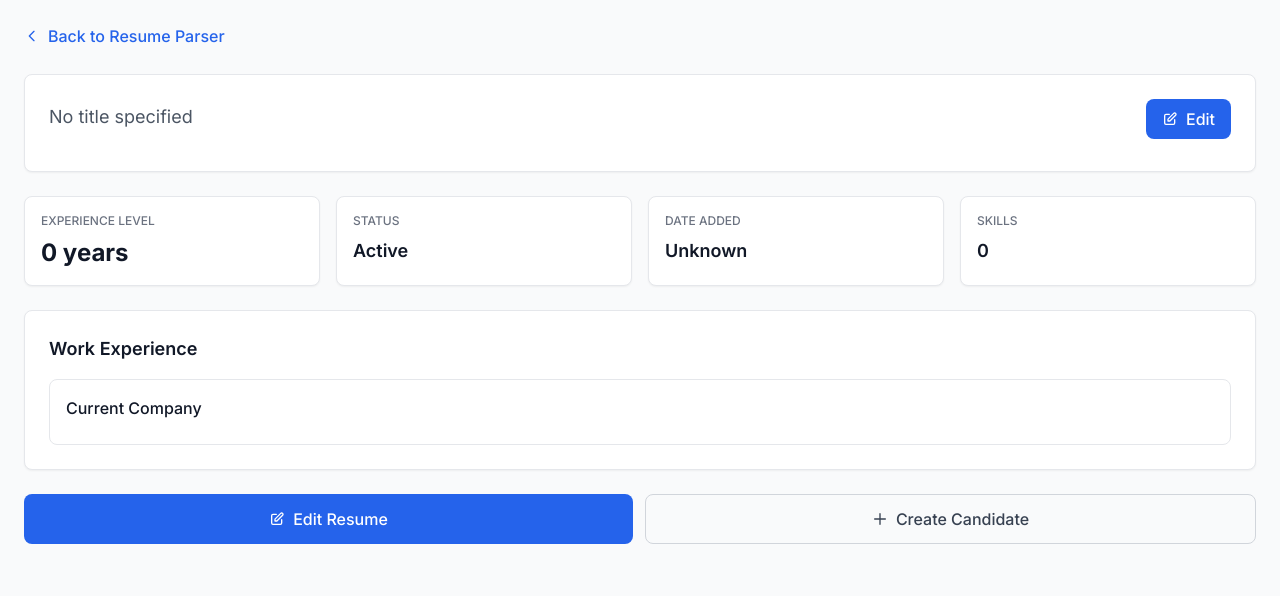
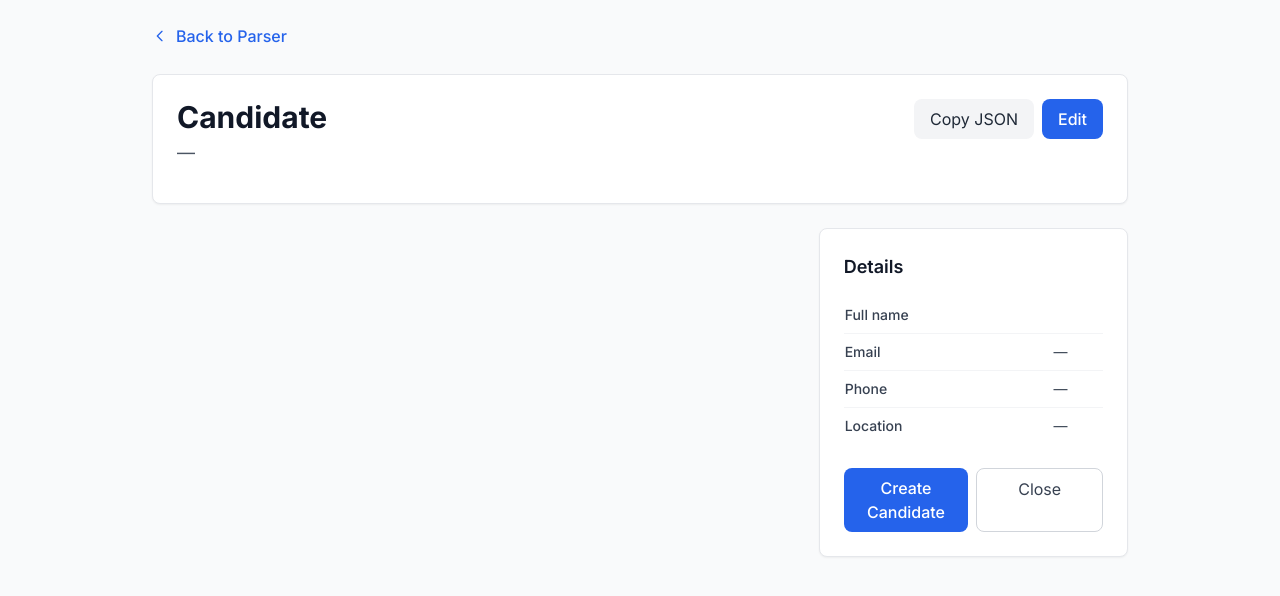
Before and after one commit to 6838gamal/Ai-Recruitment-platform, a Python web app: template app/templates/resume_parser/view.html in a window 1280 px wide. Shown: the top 596 px of the page. Run offline with Jinja, Linux system fonts and the light colour scheme; the template is opened without the code that fills it, so the values that code supplies are empty; some libraries are stand-ins or nearby versions.

Commit message:
feat(resume_parser): improve view template to display parsed resume details and actions (non-persistent)

```diff
--- a/app/templates/resume_parser/view.html
+++ b/app/templates/resume_parser/view.html
@@ -1,16 +1,16 @@
 {% extends "base.html" %}
-{% block title %}{{ resume.first_name }} {{ resume.last_name }} — AI Recruitment Platform{% endblock %}
-{% block page_title %}{{ resume.first_name }} {{ resume.last_name }}{% endblock %}
+{% block title %}{{ resume.first_name or 'Candidate' }} {{ resume.last_name or '' }} — Resume Preview{% endblock %}
+{% block page_title %}{{ resume.first_name or 'Candidate' }} {{ resume.last_name or '' }}{% endblock %}
 
 {% block content %}
-<div class="p-6">
+<div class="p-6 max-w-5xl mx-auto">
   <!-- Back Button -->
   <div class="mb-6">
-        <a href="/resume-parser/" class="inline-flex items-center gap-2 text-primary-600 hover:text-primary-700 dark:text-primary-400 dark:hover:text-primary-300 font-medium">
+    <a href="/resume-parser/list" class="inline-flex items-center gap-2 text-primary-600 hover:text-primary-700 dark:text-primary-400 dark:hover:text-primary-300 font-medium">
       <svg class="w-4 h-4" fill="none" stroke="currentColor" viewBox="0 0 24 24">
         <path stroke-linecap="round" stroke-linejoin="round" stroke-width="2" d="M15 19l-7-7 7-7"/>
       </svg>
-            Back to Resume Parser
+      Back to Parser
     </a>
   </div>
 
@@ -18,9 +18,9 @@
   <div class="bg-white dark:bg-gray-800 rounded-lg shadow-sm border border-gray-200 dark:border-gray-700 p-6 mb-6">
     <div class="flex items-start justify-between">
       <div>
-                <h2 class="text-3xl font-bold text-gray-900 dark:text-white">{{ resume.first_name }} {{ resume.last_name }}</h2>
-                <p class="text-lg text-gray-600 dark:text-gray-400 mt-1">{{ resume.title or 'No title specified' }}</p>
-                <div class="flex gap-4 mt-4">
+        <h1 class="text-3xl font-bold text-gray-900 dark:text-white">{{ resume.first_name or 'Candidate' }} {{ resume.last_name or '' }}</h1>
+        <p class="text-lg text-gray-600 dark:text-gray-400 mt-1">{{ resume.title or '—' }}</p>
+        <div class="mt-3 flex items-center gap-4 flex-wrap">
           {% if resume.email %}
             <a href="mailto:{{ resume.email }}" class="text-primary-600 hover:text-primary-700 dark:text-primary-400">{{ resume.email }}</a>
           {% endif %}
@@ -32,17 +32,19 @@
           {% endif %}
         </div>
       </div>
+
       <div class="flex gap-2">
-                <a href="/resume-parser/{{ resume.id }}/edit" class="inline-flex items-center gap-2 px-4 py-2 bg-primary-600 hover:bg-primary-700 text-white font-medium rounded-lg transition-colors">
-                    <svg class="w-4 h-4" fill="none" stroke="currentColor" viewBox="0 0 24 24">
-                        <path stroke-linecap="round" stroke-linejoin="round" stroke-width="2" d="M11 5H6a2 2 0 00-2 2v11a2 2 0 002 2h11a2 2 0 002-2v-5m-1.414-9.414a2 2 0 112.828 2.828L11.828 15H9v-2.828l8.586-8.586z"/>
-                    </svg>
-                    Edit
-                </a>
+        <button id="copy-json" class="inline-flex items-center gap-2 px-4 py-2 bg-gray-100 dark:bg-gray-700 text-gray-800 dark:text-gray-200 rounded-lg">
+          Copy JSON
+        </button>
+        <a href="/resume-parser/{{ resume.id }}/edit" class="inline-flex items-center gap-2 px-4 py-2 bg-primary-600 hover:bg-primary-700 text-white font-medium rounded-lg">Edit</a>
       </div>
     </div>
   </div>
 
+  <!-- Main Content: Summary & Details -->
+  <div class="grid grid-cols-1 lg:grid-cols-3 gap-6">
+    <div class="lg:col-span-2">
       <!-- Professional Summary -->
       {% if resume.summary %}
       <div class="bg-white dark:bg-gray-800 rounded-lg shadow-sm border border-gray-200 dark:border-gray-700 p-6 mb-6">
@@ -51,86 +53,86 @@
       </div>
       {% endif %}
 
-    <!-- Key Information -->
-    <div class="grid grid-cols-1 md:grid-cols-2 lg:grid-cols-4 gap-4 mb-6">
-        <div class="bg-white dark:bg-gray-800 rounded-lg shadow-sm border border-gray-200 dark:border-gray-700 p-4">
-            <p class="text-xs font-medium text-gray-500 dark:text-gray-400 uppercase mb-2">Experience Level</p>
-            <p class="text-2xl font-bold text-gray-900 dark:text-white">{{ resume.years_of_experience or 0 }} years</p>
+      <!-- Experience (if provided) -->
+      {% if resume.experience %}
+      <div class="bg-white dark:bg-gray-800 rounded-lg shadow-sm border border-gray-200 dark:border-gray-700 p-6 mb-6">
+        <h3 class="text-lg font-semibold text-gray-900 dark:text-white mb-4">Experience</h3>
+        <ul class="list-disc pl-5 space-y-2 text-gray-700 dark:text-gray-300">
+          {% for exp in resume.experience %}
+            <li>
+              <div class="font-medium">{{ exp.role or exp.title or '—' }} — <span class="text-sm text-gray-500">{{ exp.company or '' }} {{ exp.period or '' }}</span></div>
+              {% if exp.description %}
+                <div class="text-sm">{{ exp.description }}</div>
+              {% endif %}
+            </li>
+          {% endfor %}
+        </ul>
       </div>
-        <div class="bg-white dark:bg-gray-800 rounded-lg shadow-sm border border-gray-200 dark:border-gray-700 p-4">
-            <p class="text-xs font-medium text-gray-500 dark:text-gray-400 uppercase mb-2">Status</p>
-            <p class="text-lg font-semibold text-gray-900 dark:text-white">{{ resume.status|capitalize if resume.status else 'Active' }}</p>
-        </div>
-        <div class="bg-white dark:bg-gray-800 rounded-lg shadow-sm border border-gray-200 dark:border-gray-700 p-4">
-            <p class="text-xs font-medium text-gray-500 dark:text-gray-400 uppercase mb-2">Date Added</p>
-            <p class="text-lg font-semibold text-gray-900 dark:text-white">{{ resume.created_at.strftime('%b %d, %Y') if resume.created_at else 'Unknown' }}</p>
-        </div>
-        <div class="bg-white dark:bg-gray-800 rounded-lg shadow-sm border border-gray-200 dark:border-gray-700 p-4">
-            <p class="text-xs font-medium text-gray-500 dark:text-gray-400 uppercase mb-2">Skills</p>
-            <p class="text-lg font-semibold text-gray-900 dark:text-white">{{ resume.skills_list.count(',') + 1 if resume.skills_list else 0 }}</p>
-        </div>
-    </div>
+      {% endif %}
 
-    <!-- Skills Section -->
-    {% if resume.skills_list %}
+      <!-- Skills -->
+      {% if resume.skills %}
       <div class="bg-white dark:bg-gray-800 rounded-lg shadow-sm border border-gray-200 dark:border-gray-700 p-6 mb-6">
         <h3 class="text-lg font-semibold text-gray-900 dark:text-white mb-4">Skills</h3>
         <div class="flex flex-wrap gap-2">
-            {% for skill in resume.skills_list.split(',') %}
-            <span class="inline-flex items-center px-3 py-1 rounded-full text-sm font-medium bg-primary-100 dark:bg-primary-900/30 text-primary-800 dark:text-primary-300">
-                {{ skill.strip() }}
-            </span>
+          {% for skill in resume.skills %}
+            <span class="text-xs bg-blue-100 dark:bg-blue-900/30 text-blue-800 dark:text-blue-300 px-3 py-1 rounded-full">{{ skill }}</span>
           {% endfor %}
         </div>
       </div>
       {% endif %}
+    </div>
 
-    <!-- Experience Section -->
-    <div class="bg-white dark:bg-gray-800 rounded-lg shadow-sm border border-gray-200 dark:border-gray-700 p-6 mb-6">
-        <h3 class="text-lg font-semibold text-gray-900 dark:text-white mb-4">Work Experience</h3>
-        <div class="space-y-4">
-            <div class="p-4 border border-gray-200 dark:border-gray-700 rounded-lg">
-                <div class="flex items-start justify-between mb-2">
+    <!-- Right column: Details card -->
     <div>
-                        <p class="font-medium text-gray-900 dark:text-white">{{ resume.current_company or 'Current Company' }}</p>
-                        {% if resume.title %}
-                        <p class="text-sm text-gray-500 dark:text-gray-400">{{ resume.title }}</p>
-                        {% endif %}
+      <div class="bg-white dark:bg-gray-800 rounded-lg shadow-sm border border-gray-200 dark:border-gray-700 p-6">
+        <h3 class="text-lg font-semibold text-gray-900 dark:text-white mb-4">Details</h3>
+        <table class="w-full text-sm text-left text-gray-700 dark:text-gray-300">
+          <tbody class="divide-y divide-gray-100 dark:divide-gray-700">
+            <tr>
+              <td class="py-2 font-medium">Full name</td>
+              <td class="py-2">{{ resume.first_name or '' }} {{ resume.last_name or '' }}</td>
+            </tr>
+            <tr>
+              <td class="py-2 font-medium">Email</td>
+              <td class="py-2">{{ resume.email or '—' }}</td>
+            </tr>
+            <tr>
+              <td class="py-2 font-medium">Phone</td>
+              <td class="py-2">{{ resume.phone or '—' }}</td>
+            </tr>
+            <tr>
+              <td class="py-2 font-medium">Location</td>
+              <td class="py-2">{{ resume.location or '—' }}</td>
+            </tr>
+          </tbody>
+        </table>
+
+        <div class="mt-6 flex gap-2">
+          <button id="create-candidate" class="flex-1 px-4 py-2 bg-primary-600 hover:bg-primary-700 text-white font-medium rounded-lg">Create Candidate</button>
+          <a href="/resume-parser/list" class="flex-1 px-4 py-2 border border-gray-300 dark:border-gray-600 text-gray-700 dark:text-gray-300 rounded-lg text-center">Close</a>
         </div>
       </div>
-                {% if resume.summary %}
-                <p class="text-sm text-gray-600 dark:text-gray-400">{{ resume.summary }}</p>
-                {% endif %}
     </div>
   </div>
 </div>
 
-    <!-- Education Section -->
-    {% if resume.education %}
-    <div class="bg-white dark:bg-gray-800 rounded-lg shadow-sm border border-gray-200 dark:border-gray-700 p-6 mb-6">
-        <h3 class="text-lg font-semibold text-gray-900 dark:text-white mb-4">Education</h3>
-        <div class="space-y-4">
-            <div class="p-4 border border-gray-200 dark:border-gray-700 rounded-lg">
-                <p class="font-medium text-gray-900 dark:text-white">{{ resume.education }}</p>
-            </div>
-        </div>
-    </div>
-    {% endif %}
+<script>
+// Copy resume JSON to clipboard for quick transfer
+document.getElementById('copy-json')?.addEventListener('click', function () {
+  const resume = {{ resume|tojson|safe }};
+  navigator.clipboard.writeText(JSON.stringify(resume, null, 2)).then(function () {
+    alert('Resume JSON copied to clipboard');
+  }).catch(function () {
+    alert('Unable to copy');
+  });
+});
 
-    <!-- Actions -->
-    <div class="flex gap-3">
-        <a href="/resume-parser/{{ resume.id }}/edit" class="flex-1 inline-flex items-center justify-center gap-2 px-6 py-3 bg-primary-600 hover:bg-primary-700 text-white font-medium rounded-lg transition-colors">
-            <svg class="w-4 h-4" fill="none" stroke="currentColor" viewBox="0 0 24 24">
-                <path stroke-linecap="round" stroke-linejoin="round" stroke-width="2" d="M11 5H6a2 2 0 00-2 2v11a2 2 0 002 2h11a2 2 0 002-2v-5m-1.414-9.414a2 2 0 112.828 2.828L11.828 15H9v-2.828l8.586-8.586z"/>
-            </svg>
-            Edit Resume
-        </a>
-        <a href="/candidates/create?resume_id={{ resume.id }}" class="flex-1 inline-flex items-center justify-center gap-2 px-6 py-3 border border-gray-300 dark:border-gray-600 text-gray-700 dark:text-gray-300 hover:bg-gray-50 dark:hover:bg-gray-700 font-medium rounded-lg transition-colors">
-            <svg class="w-4 h-4" fill="none" stroke="currentColor" viewBox="0 0 24 24">
-                <path stroke-linecap="round" stroke-linejoin="round" stroke-width="2" d="M12 4v16m8-8H4"/>
-            </svg>
-            Create Candidate
-        </a>
-    </div>
-</div>
+// Placeholder action for Create Candidate (non-persistent)
+document.getElementById('create-candidate')?.addEventListener('click', function () {
+  alert('Create Candidate: not implemented. Resume JSON copied to clipboard for manual use.');
+  const resume = {{ resume|tojson|safe }};
+  navigator.clipboard.writeText(JSON.stringify(resume, null, 2));
+});
+</script>
 {% endblock %}
```
Lines whose indentation alone changed are shown as unchanged.
